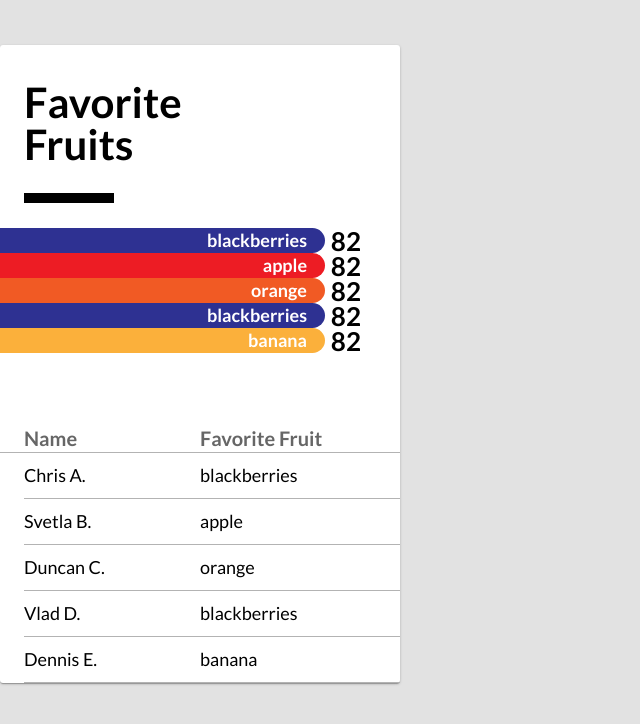
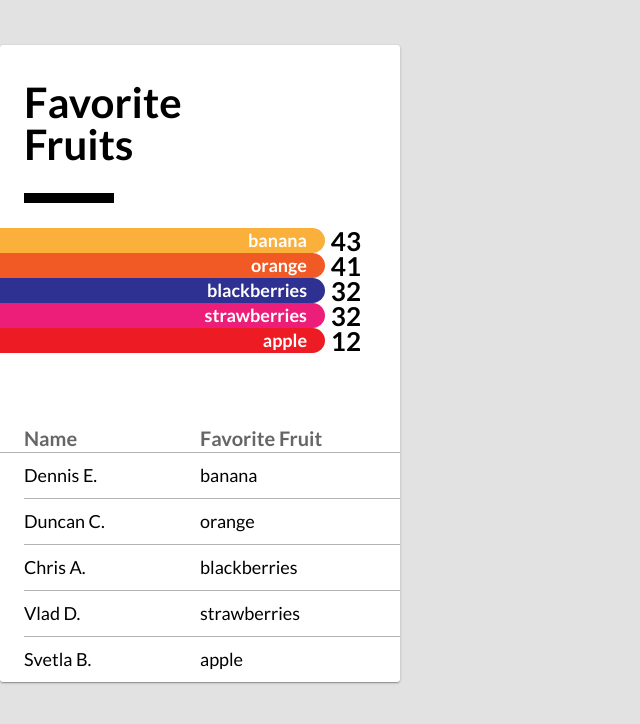
Before and after one commit to lrtico/fruit-bar-widget, a React (Create React App) app in the folder favfruit/: page / in a window 1280 px wide. Shown: the top 724 px of the page, without its empty margins (0-640 px from the left). Built offline with nearby package versions, Linux system fonts and the light colour scheme.

Commit message:
Added sort, visual indicator to bar on click

```diff
--- a/favfruit/src/App.css
+++ b/favfruit/src/App.css
@@ -78,19 +78,28 @@ h1::after {
   background-color: red;
   border-bottom-right-radius: 1em;
   border-top-right-radius: 1em;
+  cursor: pointer;
   height: 25px;
   min-width: 141px;
   max-width: 325px;
   position: relative;
+  transition: all .2s cubic-bezier(0.74, 0.03, 0.25, 0.99);
+  transform-origin: bottom left;
   width: 0;
   animation: barGrow 3s forwards cubic-bezier(0.85, 0.03, 0.2, 0.99);
 }
-.bar-chart__bar:after {
+/* .bar-chart__bar:after {
     content: "82";
     font-weight: bold;
     position: absolute;
     right: -36px;
     font-size: 2.6rem;
+} */
+
+.bar-chart__bar--active {
+  box-shadow: 0px 0px 1px 1px rgba(0,0,0,.2);
+  transform: scaleX(1.02);
+  z-index: 2;
 }
 
 .bar-chart__bar__label {
@@ -100,6 +109,13 @@ h1::after {
   position: absolute;
   right: 18px;
   top: 0;
+}
+
+.bar-chart__bar__count {
+    font-weight: bold;
+    position: absolute;
+    right: -36px;
+    font-size: 2.6rem;
 }
 
 /*
@@ -131,6 +147,10 @@ h1::after {
   border-bottom: 1px solid #b3b3b3;
   margin: 0;
   padding: 9px 24px 9px 0;
+}
+
+.card__list__item:last-child {
+    border-bottom: none;
 }
 
 /*
--- a/favfruit/src/components/App.js
+++ b/favfruit/src/components/App.js
@@ -11,27 +11,27 @@ class App extends Component {
       {
         "id": "Chris A.",
         "fruit": "blackberries",
-        "count": 2,
+        "count": 32,
       },
       {
         "id": "Svetla B.",
         "fruit": "apple",
-        "count": 1,
+        "count": 12,
       },
       {
         "id": "Duncan C.",
         "fruit": "orange",
-        "count": 1,
+        "count": 41,
       },
       {
         "id": "Vlad D.",
-        "fruit": "blackberries",
-        "count": 2,
+        "fruit": "strawberries",
+        "count": 32,
       },
       {
         "id": "Dennis E.",
         "fruit": "banana",
-        "count": 1,
+        "count": 43,
       },
     ]
   }
--- a/favfruit/src/components/Bar.js
+++ b/favfruit/src/components/Bar.js
@@ -1,4 +1,5 @@
 import React, { Component } from 'react'
+import sortBy from 'sort-by'
 
 class Bar extends Component {
 
@@ -7,13 +8,15 @@ class Bar extends Component {
     let fruit = e.target.firstChild.textContent
     let matchFruit = this.props.people.filter( person => person.fruit === fruit )
     let fruitCount = matchFruit[0].count
-    // console.log("The count of the clicked bar is ", fruitCount)
-    // console.log("fruit =", fruit)
     console.log(`Fruit selected: ${fruit}, ${fruitCount}`)
+    const bar = e.target
+    bar.classList.toggle("bar-chart__bar--active")
   }
   render() {
     const { people } = this.props
     console.log("data", people)
+    people.sort(sortBy('-count'))
+
     return (
       <div className="card__bar-chart">
         {people.map((fruit) => (
@@ -23,6 +26,7 @@ class Bar extends Component {
             onClick={this.handleClick}
           >
             <div className="bar-chart__bar__label">{fruit.fruit}</div>
+            <div className="bar-chart__bar__count">{fruit.count}</div>
           </div>
         ))}
       </div>
```
